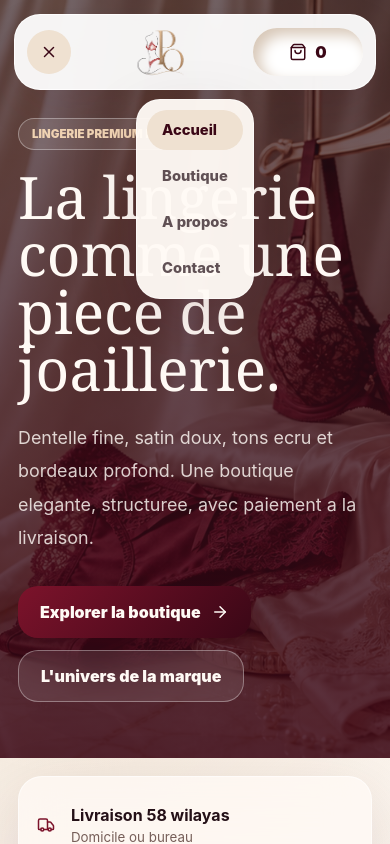
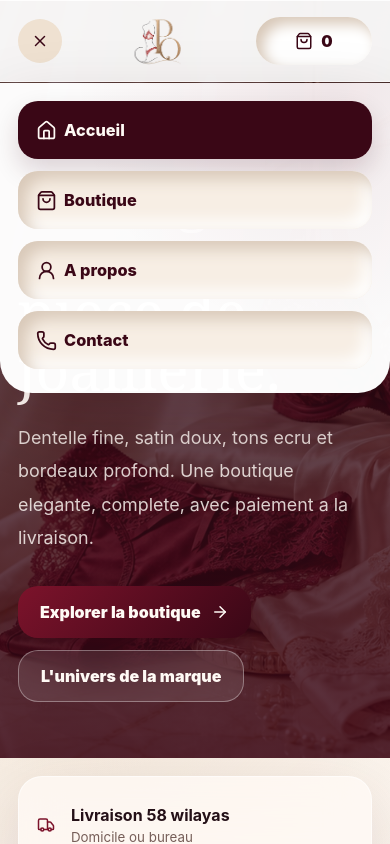
Before and after one commit to RENOLIX/po.github.io, a React (Vite) app: page / in a window 390 px wide. Both pictures are taken after a click on the button "Menu". Shown: the top 844 px of the page. Built offline with nearby package versions, Linux system fonts and the light colour scheme.

Commit message:
Add glass door intro and mobile menu polish

```diff
--- a/src/App.tsx
+++ b/src/App.tsx
@@ -4,6 +4,7 @@ import {
   BadgeCheck,
   Check,
   Heart,
+  Home,
   Images,
   Instagram,
   Mail,
@@ -20,6 +21,7 @@ import {
   Star,
   Trash2,
   Truck,
+  UserRound,
   X,
 } from "lucide-react";
 import { useEffect, useMemo, useState, type FormEvent, type ReactNode } from "react";
@@ -66,6 +68,7 @@ function hrefFor(path: string) {
 function App() {
   const [route, setRoute] = useState(currentRoute);
   const [menuOpen, setMenuOpen] = useState(false);
+  const [introOpen, setIntroOpen] = useState(true);
   const [cart, setCart] = useState<CartItem[]>(() => {
     try {
       return JSON.parse(localStorage.getItem("perle-cart") || "[]") as CartItem[];
@@ -80,6 +83,11 @@ function App() {
     const onPop = () => setRoute(currentRoute());
     window.addEventListener("popstate", onPop);
     return () => window.removeEventListener("popstate", onPop);
+  }, []);
+
+  useEffect(() => {
+    const timer = window.setTimeout(() => setIntroOpen(false), 2400);
+    return () => window.clearTimeout(timer);
   }, []);
 
   useEffect(() => {
@@ -175,9 +183,24 @@ function App() {
 
   return (
     <div>
+      {introOpen ? <IntroGate /> : null}
       <Header route={route} count={count} menuOpen={menuOpen} setMenuOpen={setMenuOpen} navigate={navigate} />
       {page}
       <Footer navigate={navigate} />
+    </div>
+  );
+}
+
+function IntroGate() {
+  return (
+    <div className="intro-gate" aria-label="Ouverture La Perle d'Orient">
+      <div className="glass-door glass-door-left" />
+      <div className="glass-door glass-door-right" />
+      <div className="intro-gate-brand">
+        <img src={imageUrl("logo-la-perle.png")} alt="La Perle d'Orient" />
+        <span>La Perle d'Orient</span>
+        <small>Ouverture de la boutique</small>
+      </div>
     </div>
   );
 }
@@ -253,10 +276,10 @@ function Header({
   navigate: (path: string) => void;
 }) {
   const links = [
-    { label: "Accueil", to: "/" },
-    { label: "Boutique", to: "/boutique" },
-    { label: "A propos", to: "/a-propos" },
-    { label: "Contact", to: "/contact" },
+    { label: "Accueil", to: "/", icon: Home },
+    { label: "Boutique", to: "/boutique", icon: ShoppingBag },
+    { label: "A propos", to: "/a-propos", icon: UserRound },
+    { label: "Contact", to: "/contact", icon: Phone },
   ];
 
   return (
@@ -272,6 +295,7 @@ function Header({
         <nav className={menuOpen ? "main-nav open" : "main-nav"}>
           {links.map((link) => (
             <LinkButton key={link.to} to={link.to} navigate={navigate} className={route === link.to ? "active" : ""}>
+              <link.icon />
               {link.label}
             </LinkButton>
           ))}
@@ -303,7 +327,7 @@ function HomePage({ navigate, addToCart }: { navigate: (path: string) => void; a
           <h1>La lingerie comme une piece de joaillerie.</h1>
           <p>
             Dentelle fine, satin doux, tons ecru et bordeaux profond. Une boutique elegante,
-            structuree, avec paiement a la livraison.
+            complete, avec paiement a la livraison.
           </p>
           <div className="hero-actions">
             <LinkButton to="/boutique" navigate={navigate} className="button primary">
@@ -325,12 +349,12 @@ function HomePage({ navigate, addToCart }: { navigate: (path: string) => void; a
         </div>
         <div className="feature-copy">
           <p>
-            L'accueil presente la marque, la boutique presente les produits, chaque piece a sa fiche,
-            et le formulaire reste uniquement dans l'etape checkout. Le parcours devient clair, pro et credible.
+            Une selection intime et soignee, pensee pour les femmes qui cherchent une lingerie elegante,
+            confortable et facile a commander depuis l'Algerie.
           </p>
           <div className="creuse-card">
-            <strong>Effet creuse ecru</strong>
-            <span>Boutons et blocs tactiles avec relief interieur, comme ton exemple.</span>
+            <strong>Conseil taille discret</strong>
+            <span>Assistance par telephone ou message avant confirmation, avec livraison a domicile ou en bureau.</span>
           </div>
         </div>
       </section>
@@ -362,20 +386,20 @@ function HomePage({ navigate, addToCart }: { navigate: (path: string) => void; a
             <article>
               <i><BadgeCheck /></i>
               <strong>01</strong>
-              <span>Finitions propres</span>
-              <p>Coupes lisibles, textures visibles, cartes produits respirantes.</p>
+              <span>Finitions soignees</span>
+              <p>Dentelle visible, satin doux et details presentes clairement avant l'achat.</p>
             </article>
             <article>
               <i><ShoppingCart /></i>
               <strong>02</strong>
-              <span>Commande claire</span>
-              <p>Panier separe, checkout separe, confirmation separee.</p>
+              <span>Commande rassurante</span>
+              <p>Panier detaille, validation simple et paiement uniquement a la reception.</p>
             </article>
             <article>
               <i><Images /></i>
               <strong>03</strong>
-              <span>Image premium</span>
-              <p>Hero visuel fort, sections editoriales et footer complet.</p>
+              <span>Presentation premium</span>
+              <p>Photos nettes, packaging elegant et suivi client avant expedition.</p>
             </article>
           </div>
         </div>
@@ -395,11 +419,11 @@ function HomePage({ navigate, addToCart }: { navigate: (path: string) => void; a
           <h3>Packaging cadeau</h3>
           <p>Presentation propre, messages discrets, experience boutique jusqu'a la livraison.</p>
         </div>
-        <div className="editorial-card">
-          <ShieldCheck />
-          <h3>Paiement a reception</h3>
-          <p>Le client valide, la boutique confirme, puis la livraison se fait en Algerie.</p>
-        </div>
+          <div className="editorial-card">
+            <ShieldCheck />
+            <h3>Paiement a reception</h3>
+            <p>Votre commande est confirmee par telephone avant expedition partout en Algerie.</p>
+          </div>
       </section>
     </main>
   );
@@ -438,7 +462,7 @@ function ShopPage({ navigate, addToCart }: PageContext) {
 
   return (
     <main className="page-shell shell">
-      <PageIntro eyebrow="Boutique" title="Toutes les pieces La Perle d'Orient" text="Catalogue structure, recherche, filtres, fiches produit et ajout panier." />
+      <PageIntro eyebrow="Boutique" title="Toutes les pieces La Perle d'Orient" text="Explorez les modeles, choisissez votre taille, puis validez votre panier en quelques etapes." />
       <div className="shop-toolbar">
         <div className="search-box">
           <Search />
@@ -743,7 +767,7 @@ function AboutPage({ navigate }: { navigate: (path: string) => void }) {
       <section className="about-grid">
         <div className="about-panel dark">
           <h2>Notre direction</h2>
-          <p>Dentelle, satin, perle, ecru et bordeaux. Le site doit vendre une sensation de confiance avant de vendre un produit.</p>
+          <p>Une boutique algerienne qui mise sur l'elegance, la discretion et le conseil avant chaque commande.</p>
         </div>
         <div className="about-panel">
           <h3>Selection</h3>
@@ -755,9 +779,10 @@ function AboutPage({ navigate }: { navigate: (path: string) => void }) {
         </div>
       </section>
       <section className="section brand-values">
-        {["Elegance", "Confort", "Discretion", "Presentation"].map((item) => (
-          <div key={item} className="creuse-card"><strong>{item}</strong><span>Code maison La Perle d'Orient</span></div>
-        ))}
+        <div className="creuse-card"><strong>Elegance</strong><span>Pieces choisies pour leur ligne et leur finition.</span></div>
+        <div className="creuse-card"><strong>Confort</strong><span>Tailles lisibles et conseil avant confirmation.</span></div>
+        <div className="creuse-card"><strong>Discretion</strong><span>Commande confirmee avec respect et confidentialite.</span></div>
+        <div className="creuse-card"><strong>Livraison</strong><span>Domicile ou bureau selon la wilaya selectionnee.</span></div>
       </section>
       <button className="button primary" onClick={() => navigate("/boutique")}>Decouvrir la boutique <ArrowRight /></button>
     </main>
--- a/src/styles.css
+++ b/src/styles.css
@@ -73,6 +73,120 @@ img {
   pointer-events: none;
 }
 
+.intro-gate {
+  position: fixed;
+  inset: 0;
+  z-index: 999;
+  display: grid;
+  place-items: center;
+  overflow: hidden;
+  background:
+    radial-gradient(circle at 50% 42%, rgba(255, 255, 255, 0.38), transparent 18rem),
+    linear-gradient(135deg, #f7eadb, #e9d2c2);
+  animation: introFade 0.45s ease 2.02s forwards;
+}
+
+.glass-door {
+  position: absolute;
+  top: 0;
+  bottom: 0;
+  width: 50.4%;
+  border: 1px solid rgba(255, 255, 255, 0.52);
+  background:
+    linear-gradient(115deg, rgba(255, 255, 255, 0.42), rgba(255, 255, 255, 0.12) 40%, rgba(124, 19, 43, 0.08)),
+    rgba(255, 255, 255, 0.18);
+  box-shadow:
+    inset 0 0 46px rgba(255, 255, 255, 0.28),
+    0 24px 80px rgba(58, 7, 22, 0.18);
+  backdrop-filter: blur(18px) saturate(1.25);
+}
+
+.glass-door::after {
+  content: "";
+  position: absolute;
+  inset: 0;
+  background: linear-gradient(90deg, transparent, rgba(255, 255, 255, 0.45), transparent);
+  transform: skewX(-18deg) translateX(-80%);
+  animation: doorShine 1.45s ease forwards;
+}
+
+.glass-door-left {
+  left: 0;
+  transform-origin: left center;
+  animation: doorLeft 1.35s cubic-bezier(0.76, 0, 0.24, 1) 0.72s forwards;
+}
+
+.glass-door-right {
+  right: 0;
+  transform-origin: right center;
+  animation: doorRight 1.35s cubic-bezier(0.76, 0, 0.24, 1) 0.72s forwards;
+}
+
+.intro-gate-brand {
+  position: relative;
+  z-index: 2;
+  display: grid;
+  justify-items: center;
+  gap: 10px;
+  color: var(--wine-dark);
+  text-align: center;
+  animation: introBrand 1.3s ease 0.55s forwards;
+}
+
+.intro-gate-brand img {
+  width: min(210px, 46vw);
+  background: transparent;
+}
+
+.intro-gate-brand span {
+  font-family: Georgia, serif;
+  font-size: clamp(1.8rem, 6vw, 4rem);
+}
+
+.intro-gate-brand small {
+  color: var(--muted);
+  font-weight: 900;
+  text-transform: uppercase;
+}
+
+@keyframes doorLeft {
+  to {
+    transform: perspective(900px) rotateY(-76deg) translateX(-16%);
+    opacity: 0.18;
+  }
+}
+
+@keyframes doorRight {
+  to {
+    transform: perspective(900px) rotateY(76deg) translateX(16%);
+    opacity: 0.18;
+  }
+}
+
+@keyframes doorShine {
+  to {
+    transform: skewX(-18deg) translateX(130%);
+  }
+}
+
+@keyframes introBrand {
+  70% {
+    transform: scale(1);
+    opacity: 1;
+  }
+  to {
+    transform: scale(0.94);
+    opacity: 0;
+  }
+}
+
+@keyframes introFade {
+  to {
+    opacity: 0;
+    pointer-events: none;
+  }
+}
+
 .nav-shell {
   pointer-events: auto;
   position: relative;
@@ -119,8 +233,16 @@ img {
 }
 
 .main-nav a {
+  display: inline-flex;
+  align-items: center;
+  gap: 7px;
   border-radius: 999px;
   padding: 11px 15px;
+}
+
+.main-nav a svg {
+  width: 16px;
+  height: 16px;
 }
 
 .main-nav a:hover,
@@ -1349,9 +1471,18 @@ svg {
 }
 
 @media (max-width: 720px) {
+  .site-header {
+    top: 0;
+  }
+
   .nav-shell {
+    width: 100%;
     grid-template-columns: auto auto auto;
-    border-radius: 26px;
+    min-height: 82px;
+    border-radius: 0;
+    border-left: 0;
+    border-right: 0;
+    padding: 10px 18px;
   }
 
   .brand {
@@ -1368,23 +1499,51 @@ svg {
   }
 
   .main-nav {
-    position: absolute;
-    top: calc(100% + 10px);
+    position: fixed;
+    top: 82px;
     left: 0;
     right: 0;
+    width: 100vw;
     display: none;
     flex-direction: column;
     align-items: stretch;
-    border: 1px solid rgba(255, 255, 255, 0.58);
-    border-radius: 24px;
-    padding: 10px;
-    background: rgba(255, 250, 245, 0.96);
-    box-shadow: var(--shadow);
-    backdrop-filter: blur(20px);
+    gap: 12px;
+    border: 0;
+    border-radius: 0 0 32px 32px;
+    padding: 18px 18px 24px;
+    background:
+      radial-gradient(circle at 85% 0%, rgba(124, 19, 43, 0.09), transparent 16rem),
+      rgba(255, 255, 255, 0.98);
+    box-shadow: 0 24px 70px rgba(58, 7, 22, 0.16);
+    backdrop-filter: blur(24px);
   }
 
   .main-nav.open {
     display: flex;
+  }
+
+  .main-nav a {
+    min-height: 58px;
+    justify-content: flex-start;
+    border-radius: 20px;
+    padding: 0 18px;
+    color: var(--wine-dark);
+    background: var(--beige-light);
+    box-shadow:
+      inset 8px 8px 16px var(--soft-dark),
+      inset -8px -8px 16px var(--soft-light);
+    font-size: 1.02rem;
+  }
+
+  .main-nav a.active {
+    color: #fffaf5;
+    background: var(--wine-dark);
+    box-shadow: 0 12px 26px rgba(58, 7, 22, 0.16);
+  }
+
+  .main-nav a svg {
+    width: 21px;
+    height: 21px;
   }
 
   .hero {
```
Also changed, not shown: 6 other files (tests, documents, lock files or other folders).
